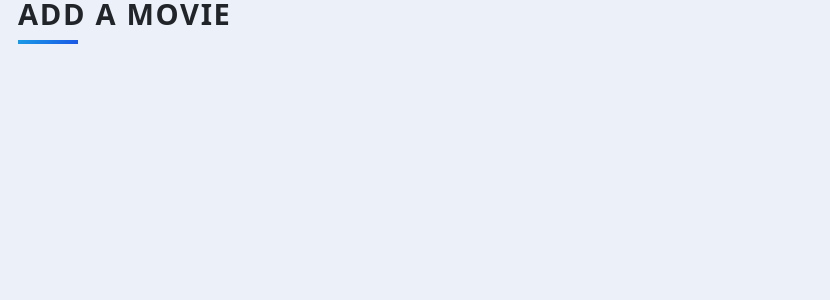
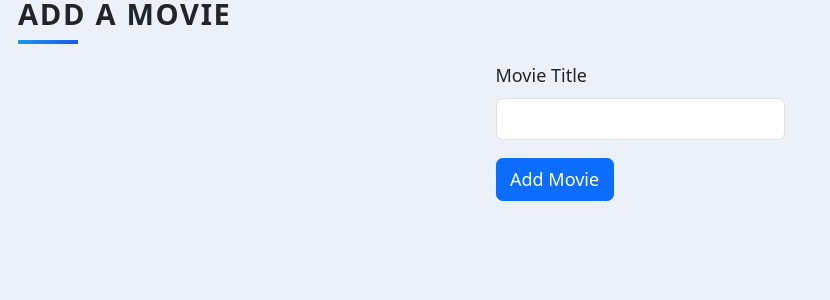
Before and after one commit to kasia-joanna-nowak/angela_udemy, a Flask app: page /add in a window 1280 px wide. Shown: the top 300 px of the page, without its empty margins (0-830 px from the left). Run offline with Flask 3, Linux system fonts and the light colour scheme; some libraries are stand-ins or nearby versions.

Commit message:
created new class

```diff
--- a/day-64-starting-files-top-movies/main.py
+++ b/day-64-starting-files-top-movies/main.py
@@ -42,6 +42,9 @@ class RateForm(FlaskForm):
    rating = StringField("Your Rating Out of 10 e.g. 7.5")
    submit = SubmitField("Done")
 
+class AddForm(FlaskForm):
+   movie = StringField("Movie Title")
+   submit= SubmitField("Add Movie")
 
 @app.route("/", methods = ["POST", "GET"])
 def home():
@@ -72,7 +75,11 @@ def delete_movie():
 
 @app.route("/add", methods = ["POST", "GET"])
 def add_new_movie():
-   return render_template("add.html")
+   form= AddForm()
+   if form.validate_on_submit():
+      db.session.commit()
+      return redirect(url_for('home'))
+   return render_template("add.html", form=form)
 
 if __name__ == '__main__':
     app.run(debug=True)
--- a/day-64-starting-files-top-movies/templates/add.html
+++ b/day-64-starting-files-top-movies/templates/add.html
@@ -6,6 +6,6 @@
 {% block content %}
 <div class="content">
     <h1 class="heading">Add a Movie</h1>
-    {{render_form(form)}}
+    {{ render_form(form) }}
 </div>
 {% endblock %}
```
